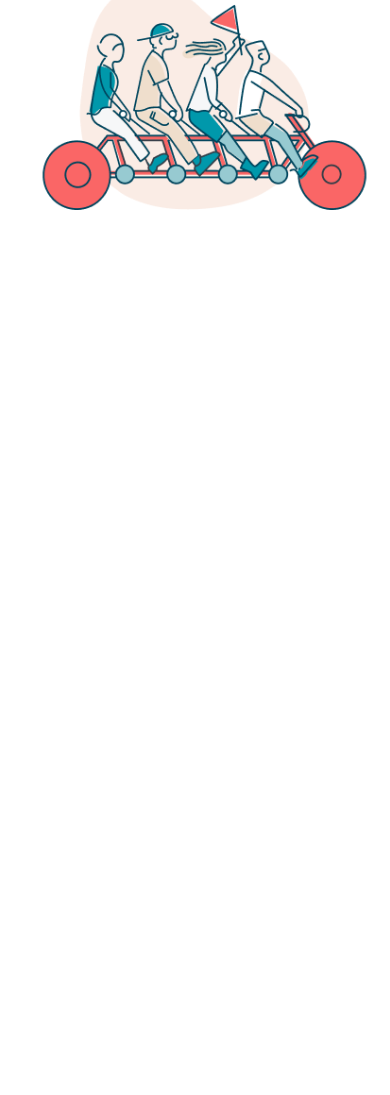
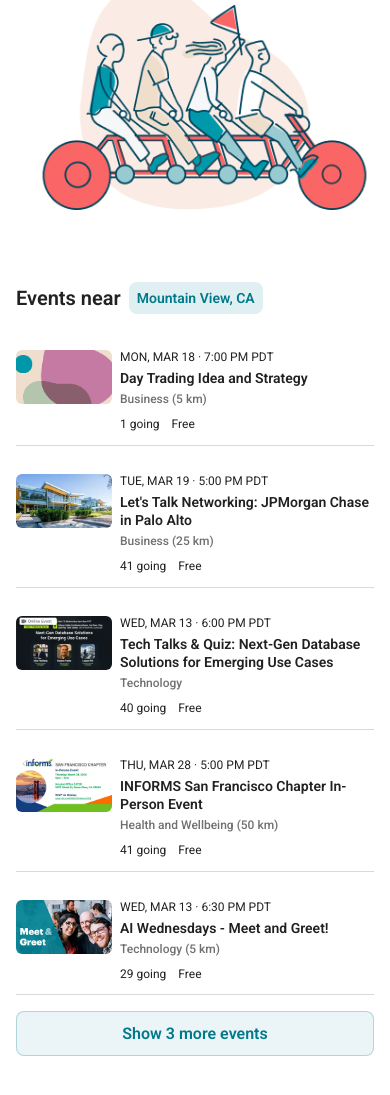
Before and after one commit to Pavel3329/meetup-final_project, a plain HTML site: page main.html in a window 390 px wide. Shown: the part 483-1578 px from the top of the page. Before the commit the page ends 844 px from the top, so only its background shows below. Drawn offline with Linux system fonts and the light colour scheme.

Commit message:
feat: add responsive event cards and mobile show more functionality

```diff
--- a/main.html
+++ b/main.html
@@ -14,6 +14,7 @@
     />
 
     <link rel="stylesheet" href="styles/common.css" />
+    <link rel="stylesheet" href="styles/event-card.css" />
     <link rel="stylesheet" href="styles/main.css" />
   </head>
 
@@ -99,8 +100,88 @@
           </div>
         </div>
       </section>
+
+      <section class="events-section" aria-labelledby="events-title">
+        <div class="container">
+          <div class="events-section__header">
+            <div class="events-section__heading">
+              <h2 id="events-title">Events near</h2>
+
+              <span class="events-section__location"> Mountain View, CA </span>
+            </div>
+
+            <a class="events-section__link" href="./filterPage.html">
+              See all events
+            </a>
+          </div>
+
+          <!-- <div class="events-grid">
+            <article class="event-card">
+              <img
+                class="event-card__image"
+                src="./assets/images/day-trading.png"
+                alt="Day Trading event"
+                width="272"
+                height="153"
+              />
+
+              <div class="event-card__content">
+                <h3 class="event-card__title">Day Trading Idea and Strategy</h3>
+
+                <p class="event-card__category">Business (5 km)</p>
+
+                <div class="event-card__date">
+                  <img
+                    src="./assets/icons/calendar.svg"
+                    alt=""
+                    width="20"
+                    height="20"
+                  />
+                  <time datetime="2024-03-18T19:00:00-07:00">
+                    Mon, Mar 18 · 7:00 PM PDT
+                  </time>
+                </div>
+
+                <div class="event-card__details">
+                  <span class="event-card__detail">
+                    <img
+                      src="./assets/icons/attendees.svg"
+                      alt=""
+                      width="20"
+                      height="20"
+                    />
+                    1 going
+                  </span>
+
+                  <span class="event-card__detail">
+                    <img
+                      src="./assets/icons/ticket.svg"
+                      alt=""
+                      width="20"
+                      height="20"
+                    />
+                    Free
+                  </span>
+                </div>
+              </div>
+            </article>
+          </div> -->
+
+          <!-- контейнер для карточек из js-->
+          <div class="events-grid" id="home-events"></div>
+          <button
+            class="events-section__more"
+            id="home-events-more"
+            type="button"
+            aria-controls="home-events"
+            aria-expanded="false"
+            hidden
+          ></button>
+        </div>
+      </section>
     </main>
 
     <footer class="site-footer"></footer>
+    <script src="scripts/homeEvents.js"></script>
   </body>
 </html>
--- /dev/null
+++ b/scripts/homeEvents.js
@@ -0,0 +1,162 @@
+"use strict";
+
+// Events displayed on the homepage
+const homeEvents = [
+  {
+    title: "Day Trading Idea and Strategy",
+    category: "Business (5 km)",
+    date: "Mon, Mar 18 · 7:00 PM PDT",
+    dateTime: "2024-03-18T19:00:00-07:00",
+    attendees: 1,
+    image: "./assets/images/day-trading.png",
+  },
+  {
+    title: "Let's Talk Networking: JPMorgan Chase in Palo Alto",
+    category: "Business (25 km)",
+    date: "Tue, Mar 19 · 5:00 PM PDT",
+    dateTime: "2024-03-19T17:00:00-07:00",
+    attendees: 41,
+    image: "./assets/images/networking.png",
+  },
+  {
+    title:
+      "Tech Talks & Quiz: Next-Gen Database Solutions for Emerging Use Cases",
+    category: "Technology",
+    date: "Wed, Mar 13 · 6:00 PM PDT",
+    dateTime: "2024-03-13T18:00:00-07:00",
+    attendees: 40,
+    image: "./assets/images/tech-talks.png",
+  },
+  {
+    title: "INFORMS San Francisco Chapter In-Person Event",
+    category: "Health and Wellbeing (50 km)",
+    date: "Thu, Mar 28 · 5:00 PM PDT",
+    dateTime: "2024-03-28T17:00:00-07:00",
+    attendees: 41,
+    image: "./assets/images/informs-event.png",
+  },
+  {
+    title: "AI Wednesdays - Meet and Greet!",
+    category: "Technology (5 km)",
+    date: "Wed, Mar 13 · 6:30 PM PDT",
+    dateTime: "2024-03-13T18:30:00-07:00",
+    attendees: 29,
+    image: "./assets/images/ai-wednesdays.png",
+  },
+  {
+    title: "ROS By-The-Bay March 2024",
+    category: "Social Activities",
+    date: "Thu, Mar 21 · 6:00 PM PDT",
+    dateTime: "2024-03-21T18:00:00-07:00",
+    attendees: 51,
+    image: "./assets/images/ros-by-the-bay.png",
+  },
+  {
+    title: "Free Christian Singles' Dinner",
+    category: "Hobbies and Passions (10 km)",
+    date: "Fri, Mar 29 · 6:00 PM PDT",
+    dateTime: "2024-03-29T18:00:00-07:00",
+    attendees: 11,
+    image: "./assets/images/singles-dinner.png",
+  },
+  {
+    title: "In-person: Deep Dive into RAG Architectures (Food served)",
+    category: "Hobbies and Passions (50 km)",
+    date: "Thu, Mar 14 · 5:00 PM PDT",
+    dateTime: "2024-03-14T17:00:00-07:00",
+    attendees: 16,
+    image: "./assets/images/rag-architectures.png",
+  },
+];
+
+// Generate HTML for a single event card
+function createEventCard(event) {
+  return `
+    <article class="event-card">
+      <img
+        class="event-card__image"
+        src="${event.image}"
+        alt="${event.title}"
+        width="272"
+        height="153"
+        loading="lazy"
+      >
+
+      <div class="event-card__content">
+        <h3 class="event-card__title">
+          ${event.title}
+        </h3>
+
+        <p class="event-card__category">
+          ${event.category}
+        </p>
+
+        <div class="event-card__date">
+          <img
+            src="./assets/icons/calendar.svg"
+            alt=""
+            width="20"
+            height="20"
+          >
+          <time datetime="${event.dateTime}">
+            ${event.date}
+          </time>
+        </div>
+
+        <div class="event-card__details">
+          <span class="event-card__detail">
+            <img
+              src="./assets/icons/attendees.svg"
+              alt=""
+              width="20"
+              height="20"
+            >
+            ${event.attendees} going
+          </span>
+
+          <span class="event-card__detail">
+            <img
+              src="./assets/icons/ticket.svg"
+              alt=""
+              width="20"
+              height="20"
+            >
+            Free
+          </span>
+        </div>
+      </div>
+    </article>
+  `;
+}
+
+// Render all homepage events
+function renderHomeEvents() {
+  const container = document.querySelector("#home-events");
+  const moreButton = document.querySelector("#home-events-more");
+
+  if (!container) return;
+
+  container.innerHTML = homeEvents.map(createEventCard).join("");
+
+  if (!moreButton) return;
+
+  const visibleCount = 5;
+  const hiddenCount = Math.max(0, homeEvents.length - visibleCount);
+
+  if (hiddenCount === 0) return;
+
+  moreButton.hidden = false;
+  moreButton.textContent = `Show ${hiddenCount} more events`;
+
+  moreButton.addEventListener("click", () => {
+    const isExpanded = container.classList.toggle("events-grid--expanded");
+
+    moreButton.setAttribute("aria-expanded", String(isExpanded));
+
+    moreButton.textContent = isExpanded
+      ? "Show less"
+      : `Show ${hiddenCount} more events`;
+  });
+}
+
+renderHomeEvents();
--- /dev/null
+++ b/styles/event-card.css
@@ -0,0 +1,186 @@
+.event-card {
+  min-width: 0;
+  background-color: #fff;
+}
+
+.event-card__image {
+  display: block;
+  width: 100%;
+  aspect-ratio: 272 / 153;
+  object-fit: cover;
+  border-radius: 8px;
+}
+
+.event-card__content {
+  padding-top: 12px;
+}
+
+.event-card__title {
+  margin-bottom: 8px;
+  font-size: 1.25rem;
+  font-weight: 600;
+  line-height: 1.2;
+}
+
+.event-card__category {
+  margin-bottom: 8px;
+  color: #707070;
+  font-size: 0.875rem;
+  font-weight: 500;
+  line-height: 20px;
+}
+
+.event-card__date {
+  display: flex;
+  align-items: center;
+  gap: 6px;
+  margin-bottom: 14px;
+  font-size: 0.875rem;
+  line-height: 20px;
+  letter-spacing: -0.35px;
+  text-transform: uppercase;
+}
+
+.event-card__details {
+  display: flex;
+  align-items: center;
+  flex-wrap: wrap;
+  gap: 16px;
+}
+
+.event-card__detail {
+  display: inline-flex;
+  align-items: center;
+  gap: 6px;
+  font-size: 1rem;
+  line-height: 24px;
+}
+
+.event-card__date img,
+.event-card__detail img {
+  flex-shrink: 0;
+  width: 20px;
+  height: 20px;
+}
+
+/* Horizontal event card */
+.event-card--horizontal {
+  display: grid;
+  grid-template-columns: 96px minmax(0, 1fr);
+  align-items: start;
+  gap: 8px;
+  padding-block: 12px;
+  border-bottom: 1px solid #d9d9d9;
+}
+
+.event-card--horizontal .event-card__image {
+  width: 96px;
+  height: 54px;
+  aspect-ratio: auto;
+  object-fit: cover;
+  border-radius: 6px;
+}
+
+.event-card--horizontal .event-card__content {
+  display: flex;
+  flex-direction: column;
+  min-width: 0;
+  padding-top: 0;
+}
+
+.event-card--horizontal .event-card__date {
+  order: -1;
+  margin-bottom: 4px;
+  font-size: 0.75rem;
+  line-height: 1.25;
+  letter-spacing: 0;
+}
+
+.event-card--horizontal .event-card__date img,
+.event-card--horizontal .event-card__detail img {
+  display: none;
+}
+
+.event-card--horizontal .event-card__title {
+  margin-bottom: 4px;
+  font-size: 0.875rem;
+  line-height: 1.3;
+}
+
+.event-card--horizontal .event-card__category {
+  margin-bottom: 8px;
+  font-size: 0.75rem;
+  line-height: 1.4;
+}
+
+.event-card--horizontal .event-card__details {
+  gap: 12px;
+}
+
+.event-card--horizontal .event-card__detail {
+  gap: 4px;
+  font-size: 0.75rem;
+  line-height: 1.4;
+}
+
+/* Horizontal cards on the mobile homepage */
+@media (max-width: 600px) {
+  .events-grid .event-card {
+    display: grid;
+    grid-template-columns: 96px minmax(0, 1fr);
+    align-items: start;
+    gap: 8px;
+    padding-block: 12px;
+    border-bottom: 1px solid #d9d9d9;
+  }
+
+  .events-grid .event-card__image {
+    width: 96px;
+    height: 54px;
+    aspect-ratio: auto;
+    object-fit: cover;
+    border-radius: 6px;
+  }
+
+  .events-grid .event-card__content {
+    display: flex;
+    flex-direction: column;
+    min-width: 0;
+    padding-top: 0;
+  }
+
+  .events-grid .event-card__date {
+    order: -1;
+    margin-bottom: 4px;
+    font-size: 0.75rem;
+    line-height: 1.25;
+    letter-spacing: 0;
+  }
+
+  .events-grid .event-card__date img,
+  .events-grid .event-card__detail img {
+    display: none;
+  }
+
+  .events-grid .event-card__title {
+    margin-bottom: 4px;
+    font-size: 0.875rem;
+    line-height: 1.3;
+  }
+
+  .events-grid .event-card__category {
+    margin-bottom: 8px;
+    font-size: 0.75rem;
+    line-height: 1.4;
+  }
+
+  .events-grid .event-card__details {
+    gap: 12px;
+  }
+
+  .events-grid .event-card__detail {
+    gap: 4px;
+    font-size: 0.75rem;
+    line-height: 1.4;
+  }
+}
--- a/styles/main.css
+++ b/styles/main.css
@@ -54,6 +54,96 @@
   height: auto;
 }
 
+.events-section {
+  padding-block: 1.5rem 2.5rem;
+}
+
+.events-section__header {
+  display: flex;
+  align-items: center;
+  justify-content: space-between;
+  gap: 1rem;
+  margin-bottom: 1.5rem;
+}
+
+.events-section__heading {
+  display: flex;
+  align-items: center;
+  flex-wrap: wrap;
+  gap: 1rem;
+}
+
+.events-section__heading h2 {
+  font-size: 1.75rem;
+  font-weight: 600;
+  line-height: 1.3;
+}
+
+.events-section__location {
+  padding: 0.5rem 0.75rem;
+  border-radius: 8px;
+  background-color: rgba(0, 121, 138, 0.12);
+  color: var(--color-primary);
+  font-size: 1.25rem;
+  font-weight: 600;
+}
+
+.events-section__link {
+  color: var(--color-primary);
+  font-size: 1rem;
+  font-weight: 500;
+  white-space: nowrap;
+}
+
+.events-section__link:hover {
+  text-decoration: underline;
+}
+
+.events-grid {
+  display: grid;
+  grid-template-columns: repeat(4, minmax(0, 1fr));
+  gap: 2rem;
+}
+
+@media (max-width: 900px) {
+  .events-grid {
+    grid-template-columns: repeat(2, minmax(0, 1fr));
+  }
+}
+
+@media (max-width: 600px) {
+  .events-section__header {
+    align-items: center;
+  }
+
+  .events-section__heading {
+    flex-wrap: nowrap;
+    gap: 0.5rem;
+    min-width: 0;
+  }
+
+  .events-section__heading h2 {
+    flex-shrink: 0;
+    font-size: 1.25rem;
+  }
+
+  .events-section__location {
+    min-width: 0;
+    padding: 0.5rem;
+    font-size: 0.875rem;
+    white-space: nowrap;
+  }
+
+  .events-section__link {
+    display: none;
+  }
+
+  .events-grid {
+    grid-template-columns: 1fr;
+    gap: 1rem;
+  }
+}
+
 @media (max-width: 767px) {
   .hero__container {
     grid-template-columns: 1fr;
@@ -76,3 +166,32 @@
     transition: none;
   }
 }
+
+/* Show more events — mobile only */
+
+.events-section__more {
+  display: none;
+}
+
+@media (max-width: 600px) {
+  .events-grid:not(.events-grid--expanded) .event-card:nth-child(n + 6) {
+    display: none;
+  }
+
+  .events-section__more:not([hidden]) {
+    display: block;
+    width: 100%;
+    margin-top: 16px;
+    padding: 12px;
+    border: 1px solid rgba(0, 121, 138, 0.25);
+    border-radius: 8px;
+    background-color: rgba(0, 121, 138, 0.08);
+    color: var(--color-primary);
+    font-weight: 600;
+    cursor: pointer;
+  }
+
+  .events-section__more:hover {
+    background-color: rgba(0, 121, 138, 0.14);
+  }
+}
```
Also changed, not shown: assets/icons/attendees.svg (added), assets/icons/calendar.svg (added), assets/icons/ticket.svg (added), assets/images/ai-wednesdays.png (added), assets/images/day-trading.png (added), assets/images/informs-event.png (added), assets/images/networking.png (added), assets/images/rag-architectures.png (added), assets/images/ros-by-the-bay.png (added), assets/images/singles-dinner.png (added), assets/images/tech-talks.png (added).
